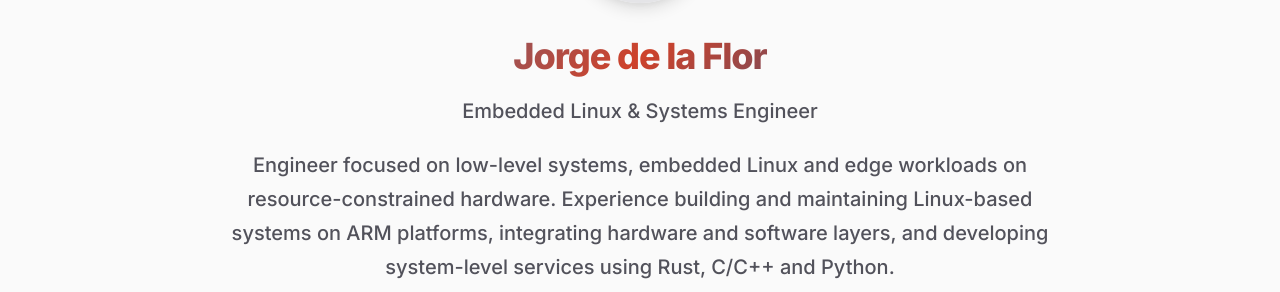
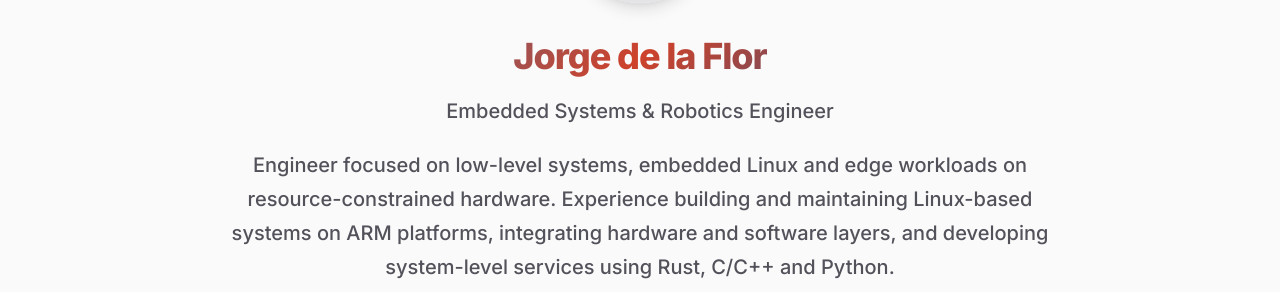
Before and after one commit to Jorge-de-la-Flor/Jorge-de-la-Flor.github.io, a Jekyll site: the page built from index.md, in a window 1280 px wide and 900 px high. Shown: the part 290-582 px from the top of the window. Built offline with Jekyll 4.4.1, drawn with Linux system fonts in a browser that asks for light colours.

Commit message:
chore: general minimal  update

```diff
--- a/index.md
+++ b/index.md
@@ -1,15 +1,14 @@
 ---
 layout: default
-title: Jorge de la Flor – Embedded Linux & Systems Engineer
+title: Jorge de la Flor – Embedded Systems & Robotics Engineer
 ---
-
 
 <div class="profile-hero">
   <img src="{{ '/assets/images/avatar.jpg' | relative_url }}" alt="Jorge de la Flor" class="profile-avatar" onerror="this.style.display='none'">
 
   <h1 class="profile-name">Jorge de la Flor</h1>
 
-  <p class="profile-title">Embedded Linux & Systems Engineer</p>
+  <p class="profile-title">Embedded Systems & Robotics Engineer</p>
   <p class="profile-title">Engineer focused on low-level systems, embedded Linux and edge workloads on resource-constrained hardware. Experience building and maintaining Linux-based systems on ARM platforms, integrating hardware and software layers, and developing system-level services using Rust, C/C++ and Python.</p>
   <p class="profile-title">Strong interest in operating systems, device-level integration, reliability and long-term maintainability of embedded and edge systems.</p>
 </div>
```
Also changed, not shown: index2.md (+2 -2 lines), favicon.ico (deleted).
